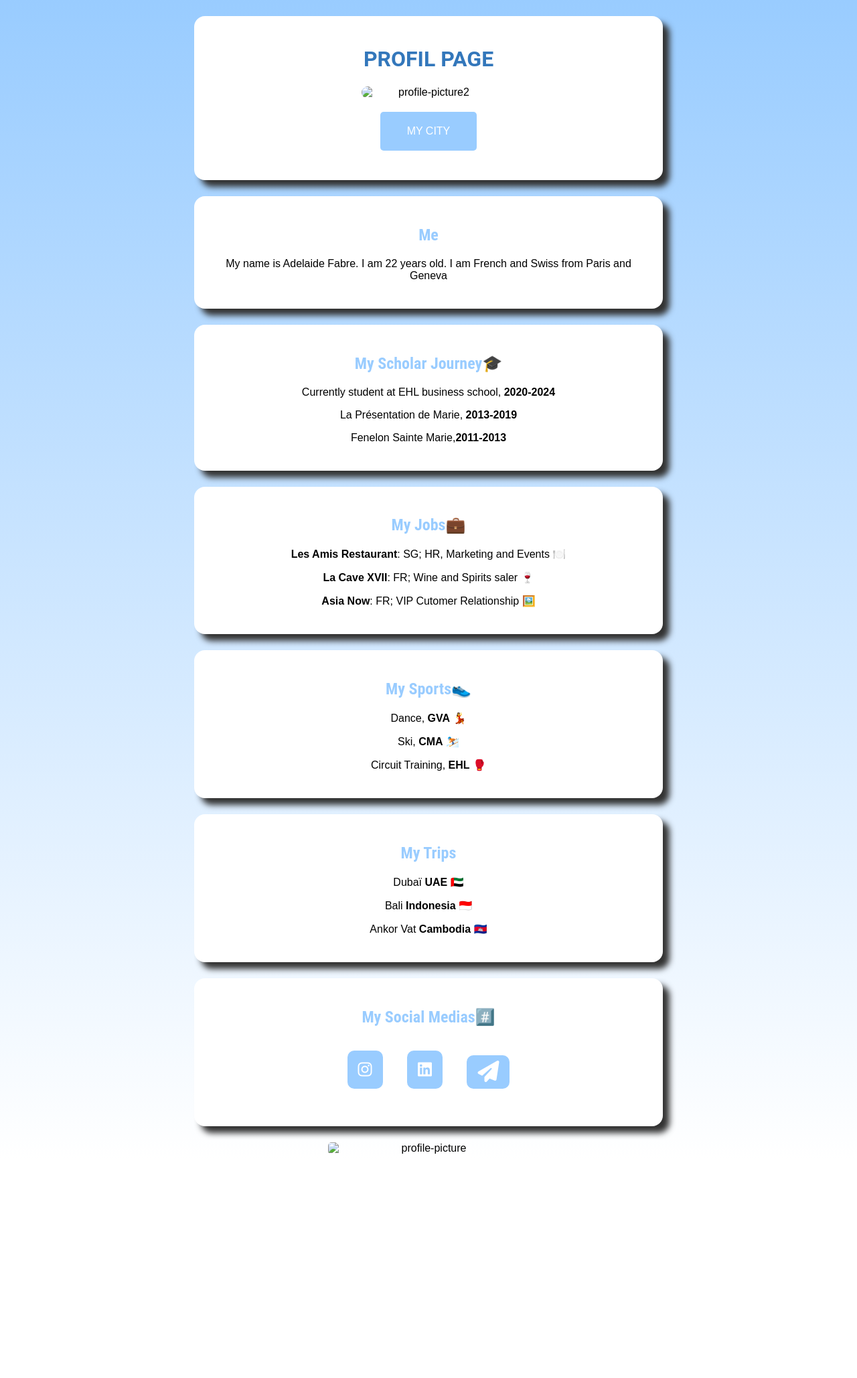
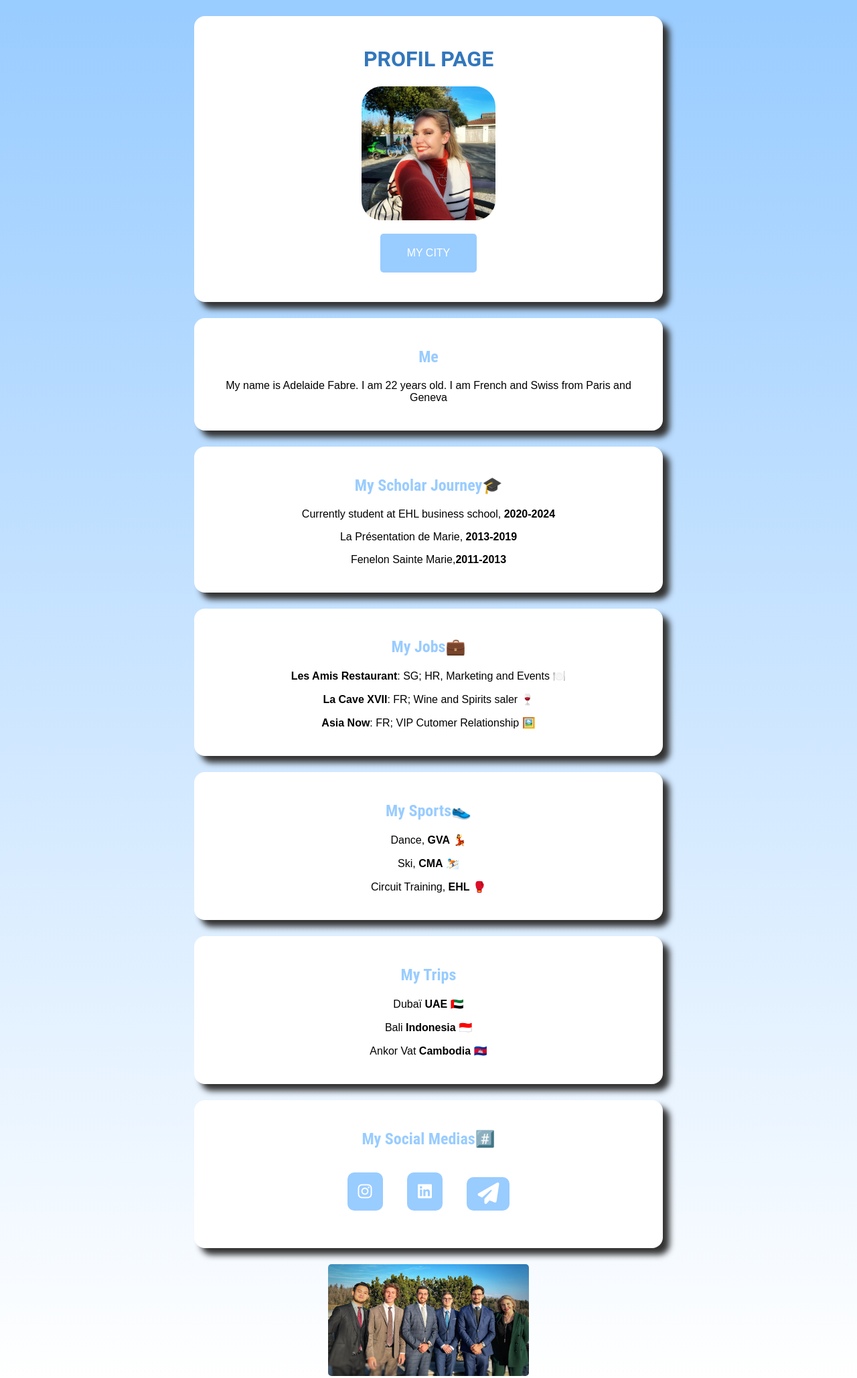
Before and after one commit to Adelaide2210/profile-page, a plain HTML site: page index.html in a window 1280 px wide. Shown: the whole page at 67% size. Before the commit the page ends 1732 px from the top, so only its background shows below. Drawn offline with Linux system fonts and the light colour scheme.

Commit message:
Add files via upload

```diff
--- a/index.html
+++ b/index.html
@@ -4,7 +4,7 @@
 		<meta charset="UTF-8">
 		<meta name="viewport" content="width=device-width, initial-scale=1.0">
 		<script src="https://kit.fontawesome.com/309c2096bd.js" crossorigin="anonymous"></script>
-		<link rel="icon" type="image/png" href="./ehl-logo.png">
+		<link rel="icon" type="image/png" href="C:\Users\Santi\OneDrive\Profile\images\ehl-logo.png">
 		<link rel="stylesheet" href="style.css">
 		<title>PROFILE PAGE</title>
 	</head>
@@ -12,7 +12,7 @@
 		<div class="container">
 			<div class="card">
 				<h1 class="animated-heading">PROFIL PAGE</h1>
-				<img id="image 1" src="./profile-picture2.PNG" alt="profile-picture2">
+				<img id="image 1" src="./images/profile-picture2.PNG" alt="profile-picture2">
 				<a class="button" href="https://www.geneve.ch/fr"target="_blank">My City </a>
 			</div>
 			<div class="card">
@@ -51,7 +51,7 @@
 					<li><a href="mailto:adelaide.fabre@ehl.ch" target="_blank"><i class="fa-solid fa-paper-plane fa-2xl" style="color: #ffffff;"></i></a></li>
 				</ul>
 			</div class="card">
-		<img id="group" src="./profile-picture.jpg" alt="profile-picture">
+		<img id="group" src="./images/profile-picture.jpg" alt="profile-picture">
 		</div>
 	</body>
 </html>
```
